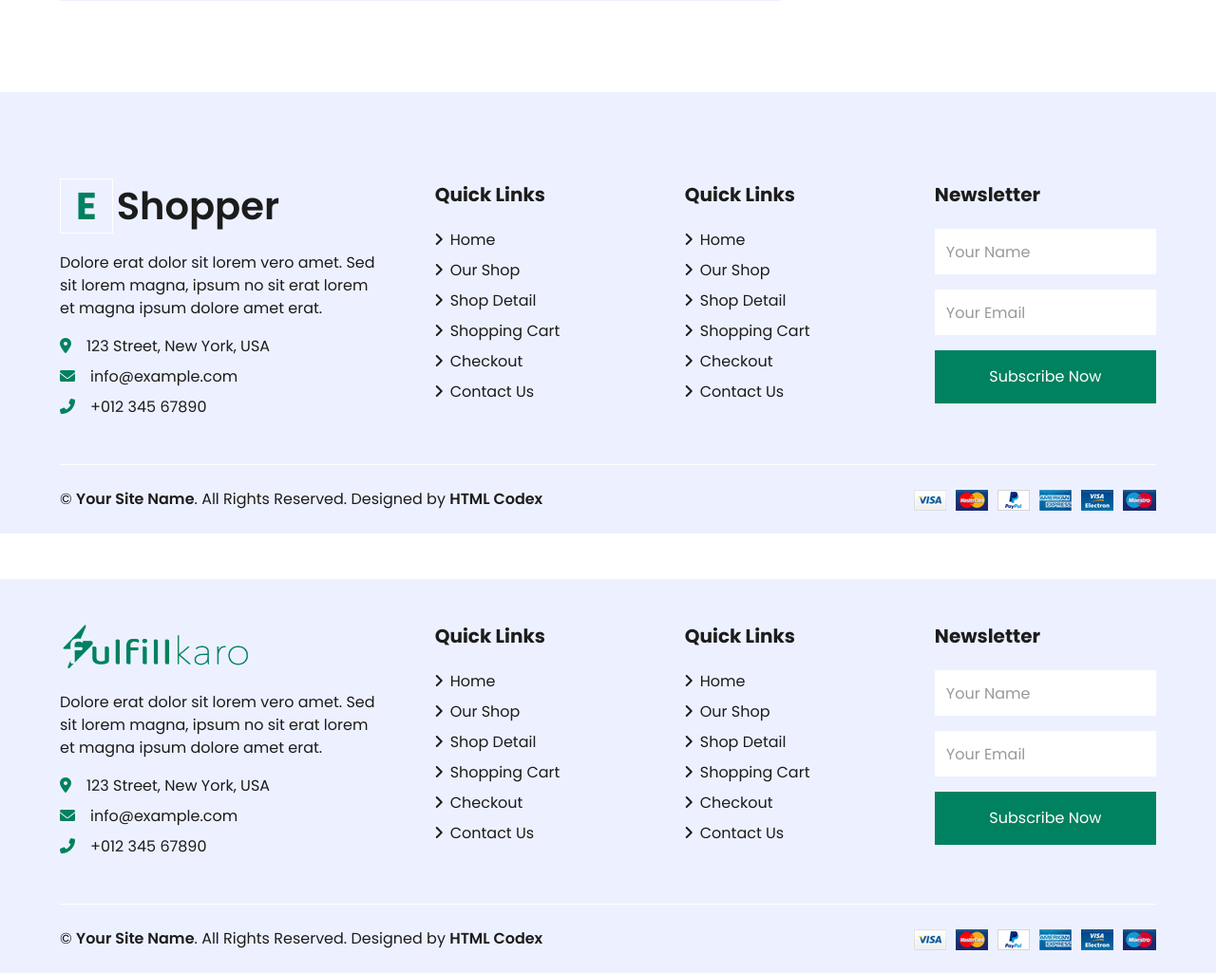
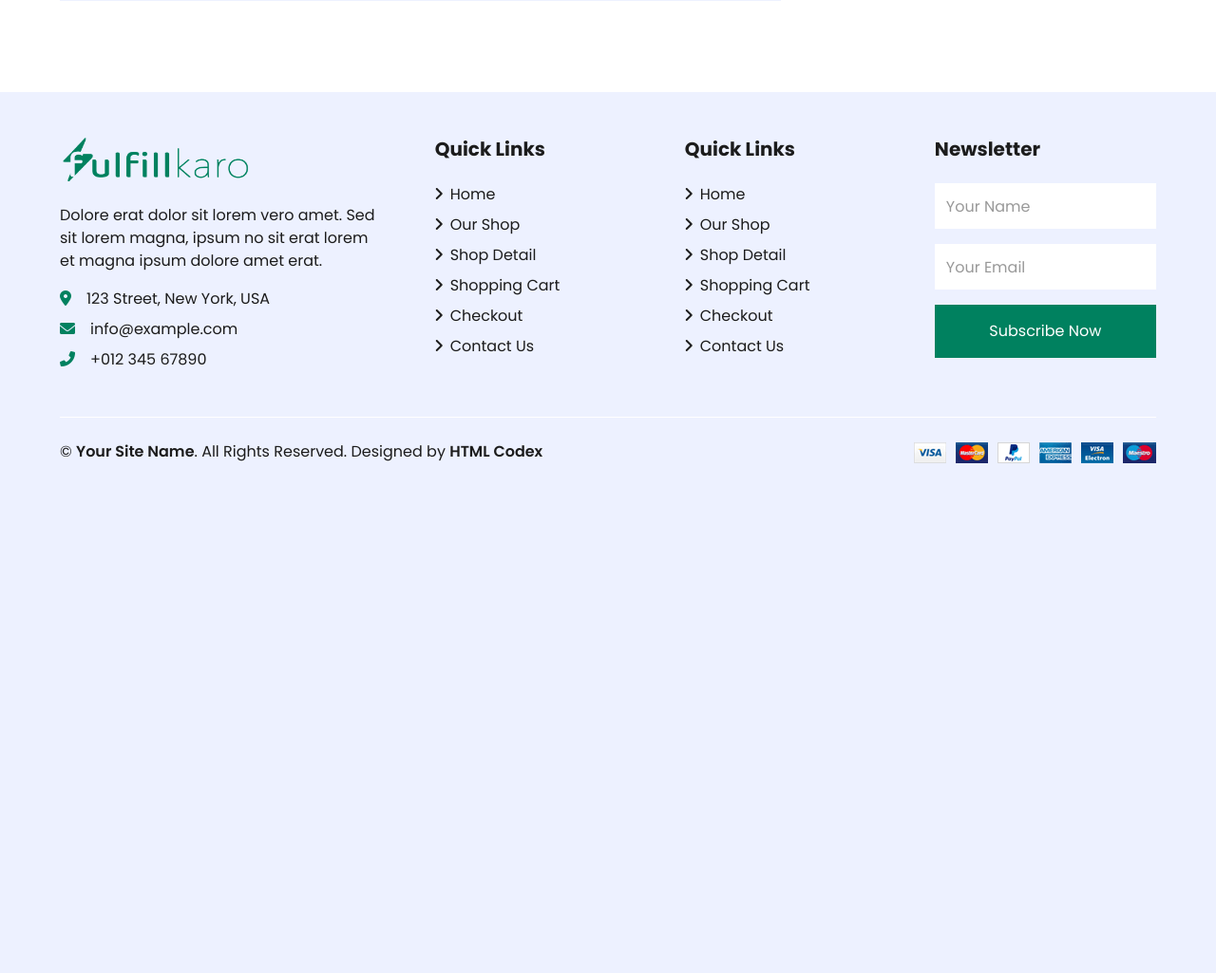
Before and after one commit to gentech930/ecommerce-website-in-django, a Django app: page /cart/ in a window 1280 px wide. Shown: the part 1003-2028 px from the top of the page at 95% size. After the commit the page ends 1491 px from the top, so only its background shows below. Run offline with Django 5.2, Linux system fonts and the light colour scheme; parts of the project's set-up code (start-up, migrations or seed data) failed here and were passed over; some libraries are stand-ins or nearby versions.

Commit message:
cart.html

```diff
--- a/templates/app/cart.html
+++ b/templates/app/cart.html
@@ -2,8 +2,6 @@
 {% load static %}
                 {% block body %}
     <!-- Navbar End -->
-
-
     <!-- Page Header Start -->
     <div class="container-fluid bg-secondary mb-5">
         <div class="d-flex flex-column align-items-center justify-content-center" style="min-height: 300px">
@@ -16,8 +14,6 @@
         </div>
     </div>
     <!-- Page Header End -->
-
-
     <!-- Cart Start -->
     <div class="container-fluid pt-5">
         <div class="row px-xl-5">
@@ -176,95 +172,4 @@
         </div>
     </div>
     <!-- Cart End -->
-
-
-    <!-- Footer Start -->
-    <div class="container-fluid bg-secondary text-dark mt-5 pt-5">
-        <div class="row px-xl-5 pt-5">
-            <div class="col-lg-4 col-md-12 mb-5 pr-3 pr-xl-5">
-                <a href="" class="text-decoration-none">
-                    <h1 class="mb-4 display-5 font-weight-semi-bold"><span class="text-primary font-weight-bold border border-white px-3 mr-1">E</span>Shopper</h1>
-                </a>
-                <p>Dolore erat dolor sit lorem vero amet. Sed sit lorem magna, ipsum no sit erat lorem et magna ipsum dolore amet erat.</p>
-                <p class="mb-2"><i class="fa fa-map-marker-alt text-primary mr-3"></i>123 Street, New York, USA</p>
-                <p class="mb-2"><i class="fa fa-envelope text-primary mr-3"></i>info@example.com</p>
-                <p class="mb-0"><i class="fa fa-phone-alt text-primary mr-3"></i>+012 345 67890</p>
-            </div>
-            <div class="col-lg-8 col-md-12">
-                <div class="row">
-                    <div class="col-md-4 mb-5">
-                        <h5 class="font-weight-bold text-dark mb-4">Quick Links</h5>
-                        <div class="d-flex flex-column justify-content-start">
-                            <a class="text-dark mb-2" href="index.html"><i class="fa fa-angle-right mr-2"></i>Home</a>
-                            <a class="text-dark mb-2" href="shop.html"><i class="fa fa-angle-right mr-2"></i>Our Shop</a>
-                            <a class="text-dark mb-2" href="detail.html"><i class="fa fa-angle-right mr-2"></i>Shop Detail</a>
-                            <a class="text-dark mb-2" href="cart.html"><i class="fa fa-angle-right mr-2"></i>Shopping Cart</a>
-                            <a class="text-dark mb-2" href="checkout.html"><i class="fa fa-angle-right mr-2"></i>Checkout</a>
-                            <a class="text-dark" href="contact.html"><i class="fa fa-angle-right mr-2"></i>Contact Us</a>
-                        </div>
-                    </div>
-                    <div class="col-md-4 mb-5">
-                        <h5 class="font-weight-bold text-dark mb-4">Quick Links</h5>
-                        <div class="d-flex flex-column justify-content-start">
-                            <a class="text-dark mb-2" href="index.html"><i class="fa fa-angle-right mr-2"></i>Home</a>
-                            <a class="text-dark mb-2" href="shop.html"><i class="fa fa-angle-right mr-2"></i>Our Shop</a>
-                            <a class="text-dark mb-2" href="detail.html"><i class="fa fa-angle-right mr-2"></i>Shop Detail</a>
-                            <a class="text-dark mb-2" href="cart.html"><i class="fa fa-angle-right mr-2"></i>Shopping Cart</a>
-                            <a class="text-dark mb-2" href="checkout.html"><i class="fa fa-angle-right mr-2"></i>Checkout</a>
-                            <a class="text-dark" href="contact.html"><i class="fa fa-angle-right mr-2"></i>Contact Us</a>
-                        </div>
-                    </div>
-                    <div class="col-md-4 mb-5">
-                        <h5 class="font-weight-bold text-dark mb-4">Newsletter</h5>
-                        <form action="">
-                            <div class="form-group">
-                                <input type="text" class="form-control border-0 py-4" placeholder="Your Name" required="required" />
-                            </div>
-                            <div class="form-group">
-                                <input type="email" class="form-control border-0 py-4" placeholder="Your Email"
-                                    required="required" />
-                            </div>
-                            <div>
-                                <button class="btn btn-primary btn-block border-0 py-3" type="submit">Subscribe Now</button>
-                            </div>
-                        </form>
-                    </div>
-                </div>
-            </div>
-        </div>
-        <div class="row border-top border-light mx-xl-5 py-4">
-            <div class="col-md-6 px-xl-0">
-                <p class="mb-md-0 text-center text-md-left text-dark">
-                    &copy; <a class="text-dark font-weight-semi-bold" href="#">Your Site Name</a>. All Rights Reserved. Designed
-                    by
-                    <a class="text-dark font-weight-semi-bold" href="https://htmlcodex.com">HTML Codex</a>
-                </p>
-            </div>
-            <div class="col-md-6 px-xl-0 text-center text-md-right">
-                <img class="img-fluid" src="img/payments.png" alt="">
-            </div>
-        </div>
-    </div>
-    <!-- Footer End -->
-
-
-    <!-- Back to Top -->
-    <a href="#" class="btn btn-primary back-to-top"><i class="fa fa-angle-double-up"></i></a>
-
-
-    <!-- JavaScript Libraries -->
-    <script src="https://code.jquery.com/jquery-3.4.1.min.js"></script>
-    <script src="https://stackpath.bootstrapcdn.com/bootstrap/4.4.1/js/bootstrap.bundle.min.js"></script>
-    <script src="lib/easing/easing.min.js"></script>
-    <script src="lib/owlcarousel/owl.carousel.min.js"></script>
-
-    <!-- Contact Javascript File -->
-    <script src="mail/jqBootstrapValidation.min.js"></script>
-    <script src="mail/contact.js"></script>
-
-    <!-- Template Javascript -->
-    <script src="js/main.js"></script>
-</body>
-
-</html>
 {% endblock %}
```
